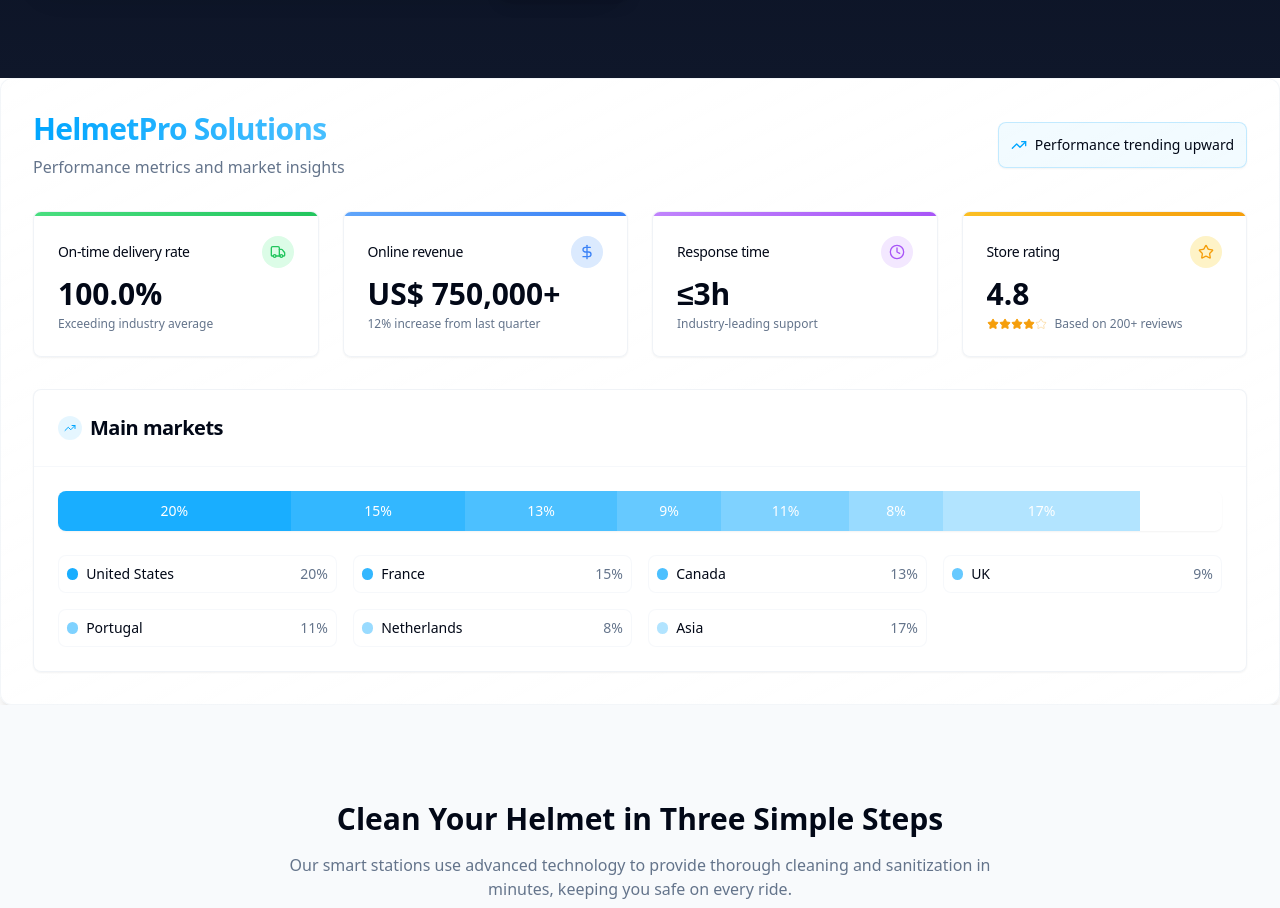
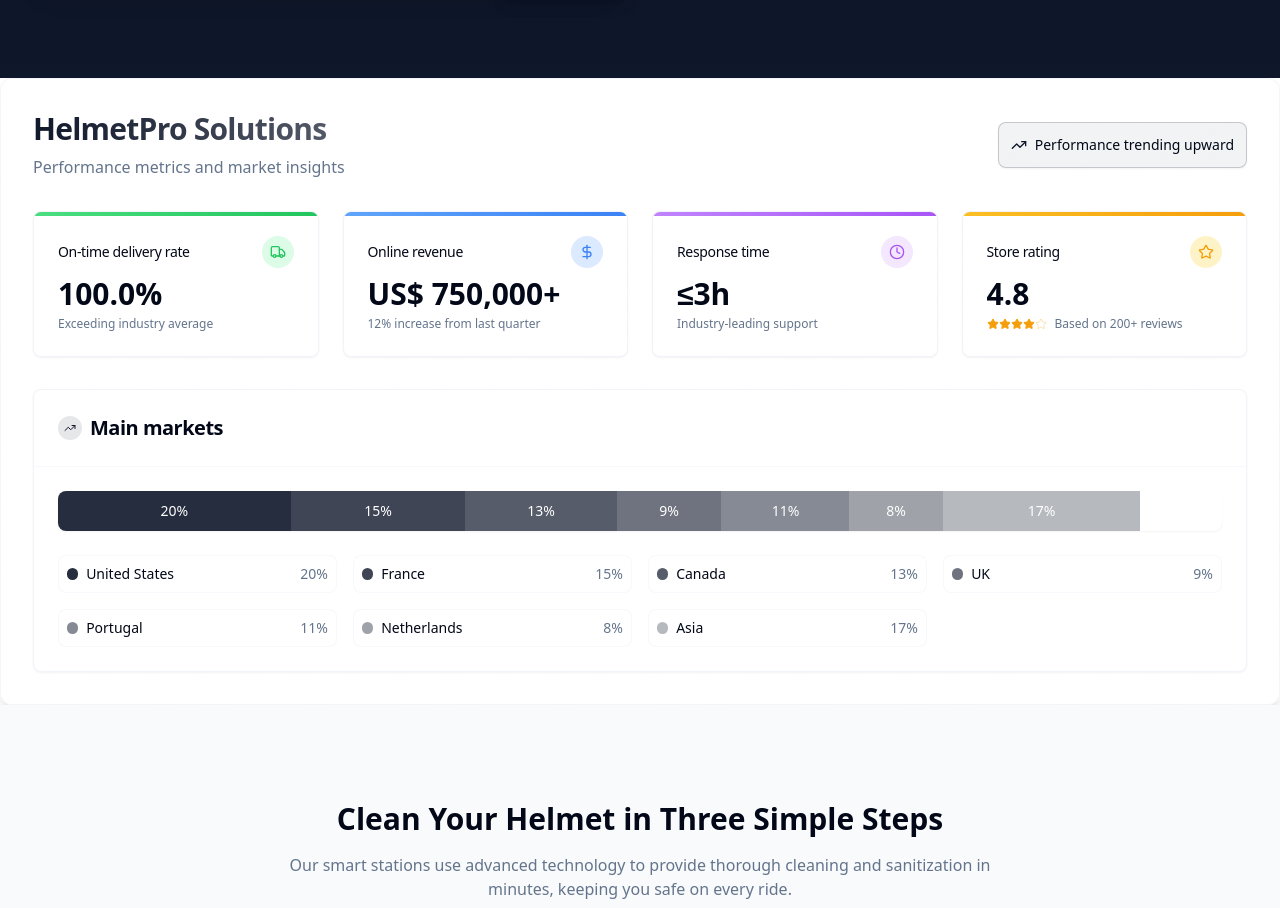
Before and after one commit to CSaguinsin/HelmetPro_ERP_System, a Next.js app: page / in a window 1280 px wide. Shown: the part 1630-2538 px from the top of the page. Built offline with nearby package versions, Linux system fonts and the light colour scheme; no server answers.

Commit message:
packages outdated updated deployment 3

```diff
--- a/src/app/globals.css
+++ b/src/app/globals.css
@@ -115,107 +115,6 @@
   color: white;
 }
 
-
-@tailwind base;
-@tailwind components;
-@tailwind utilities;
-
-@layer base {
-  :root {
-    --background: 0 0% 100%;
-    --foreground: 222.2 84% 4.9%;
-
-    --card: 0 0% 100%;
-    --card-foreground: 222.2 84% 4.9%;
-
-    --popover: 0 0% 100%;
-    --popover-foreground: 222.2 84% 4.9%;
-
-    --primary: 222.2 47.4% 11.2%;
-    --primary-foreground: 210 40% 98%;
-
-    --secondary: 210 40% 96.1%;
-    --secondary-foreground: 222.2 47.4% 11.2%;
-
-    --muted: 210 40% 96.1%;
-    --muted-foreground: 215.4 16.3% 46.9%;
-
-    --accent: 210 40% 96.1%;
-    --accent-foreground: 222.2 47.4% 11.2%;
-
-    --destructive: 0 84.2% 60.2%;
-    --destructive-foreground: 210 40% 98%;
-
-    --border: 214.3 31.8% 91.4%;
-    --input: 214.3 31.8% 91.4%;
-    --ring: 222.2 84% 4.9%;
-
-    --radius: 0.5rem;
-  }
-
-  .dark {
-    --background: 222.2 84% 4.9%;
-    --foreground: 210 40% 98%;
-
-    --card: 222.2 84% 4.9%;
-    --card-foreground: 210 40% 98%;
-
-    --popover: 222.2 84% 4.9%;
-    --popover-foreground: 210 40% 98%;
-
-    --primary: 210 40% 98%;
-    --primary-foreground: 222.2 47.4% 11.2%;
-
-    --secondary: 217.2 32.6% 17.5%;
-    --secondary-foreground: 210 40% 98%;
-
-    --muted: 217.2 32.6% 17.5%;
-    --muted-foreground: 215 20.2% 65.1%;
-
-    --accent: 217.2 32.6% 17.5%;
-    --accent-foreground: 210 40% 98%;
-
-    --destructive: 0 62.8% 30.6%;
-    --destructive-foreground: 210 40% 98%;
-
-    --border: 217.2 32.6% 17.5%;
-    --input: 217.2 32.6% 17.5%;
-    --ring: 212.7 26.8% 83.9%;
-  }
-}
-
-@layer base {
-  * {
-    @apply border-border;
-  }
-  body {
-    @apply bg-background text-foreground;
-  }
-}
-
-/* Custom styles for the carousel */
-.slick-slider,
-.slick-list,
-.slick-track {
-  height: 100%;
-}
-
-.slick-slide > div {
-  height: 100%;
-}
-
-.slick-dots {
-  bottom: 20px;
-}
-
-.slick-dots li button:before {
-  color: white;
-}
-
-.slick-dots li.slick-active button:before {
-  color: white;
-}
-
 /* Modern input styles */
 .modern-input {
   @apply bg-white/10 border-white/20 text-white placeholder-white/50 rounded-lg;
@@ -236,63 +135,3 @@
   transform: translateY(-2px);
   box-shadow: 0 4px 6px rgba(0, 0, 0, 0.1);
 }
-
-@tailwind base;
-@tailwind components;
-@tailwind utilities;
-
-@layer base {
-  :root {
-    --background: 0 0% 100%;
-    --foreground: 222.2 84% 4.9%;
-    --card: 0 0% 100%;
-    --card-foreground: 222.2 84% 4.9%;
-    --popover: 0 0% 100%;
-    --popover-foreground: 222.2 84% 4.9%;
-    --primary: 201 100% 50%;
-    --primary-foreground: 210 40% 98%;
-    --secondary: 210 40% 96.1%;
-    --secondary-foreground: 222.2 47.4% 11.2%;
-    --muted: 210 40% 96.1%;
-    --muted-foreground: 215.4 16.3% 46.9%;
-    --accent: 210 40% 96.1%;
-    --accent-foreground: 222.2 47.4% 11.2%;
-    --destructive: 0 84.2% 60.2%;
-    --destructive-foreground: 210 40% 98%;
-    --border: 214.3 31.8% 91.4%;
-    --input: 214.3 31.8% 91.4%;
-    --ring: 201 100% 50%;
-    --radius: 0.5rem;
-  }
-
-  .dark {
-    --background: 222.2 84% 4.9%;
-    --foreground: 210 40% 98%;
-    --card: 222.2 84% 4.9%;
-    --card-foreground: 210 40% 98%;
-    --popover: 222.2 84% 4.9%;
-    --popover-foreground: 210 40% 98%;
-    --primary: 201 100% 50%;
-    --primary-foreground: 222.2 47.4% 11.2%;
-    --secondary: 217.2 32.6% 17.5%;
-    --secondary-foreground: 210 40% 98%;
-    --muted: 217.2 32.6% 17.5%;
-    --muted-foreground: 215 20.2% 65.1%;
-    --accent: 217.2 32.6% 17.5%;
-    --accent-foreground: 210 40% 98%;
-    --destructive: 0 62.8% 30.6%;
-    --destructive-foreground: 210 40% 98%;
-    --border: 217.2 32.6% 17.5%;
-    --input: 217.2 32.6% 17.5%;
-    --ring: 201 100% 50%;
-  }
-}
-
-@layer base {
-  * {
-    @apply border-border;
-  }
-  body {
-    @apply bg-background text-foreground;
-  }
-}
--- /dev/null
+++ b/tailwind.config.js
@@ -0,0 +1,54 @@
+/** @type {import('tailwindcss').Config} */
+module.exports = {
+  darkMode: ["class"],
+  content: [
+    './src/pages/**/*.{js,ts,jsx,tsx,mdx}',
+    './src/components/**/*.{js,ts,jsx,tsx,mdx}',
+    './src/app/**/*.{js,ts,jsx,tsx,mdx}',
+  ],
+  theme: {
+    extend: {
+      colors: {
+        border: "hsl(var(--border))",
+        input: "hsl(var(--input))",
+        ring: "hsl(var(--ring))",
+        background: "hsl(var(--background))",
+        foreground: "hsl(var(--foreground))",
+        primary: {
+          DEFAULT: "hsl(var(--primary))",
+          foreground: "hsl(var(--primary-foreground))",
+        },
+        secondary: {
+          DEFAULT: "hsl(var(--secondary))",
+          foreground: "hsl(var(--secondary-foreground))",
+        },
+        destructive: {
+          DEFAULT: "hsl(var(--destructive))",
+          foreground: "hsl(var(--destructive-foreground))",
+        },
+        muted: {
+          DEFAULT: "hsl(var(--muted))",
+          foreground: "hsl(var(--muted-foreground))",
+        },
+        accent: {
+          DEFAULT: "hsl(var(--accent))",
+          foreground: "hsl(var(--accent-foreground))",
+        },
+        popover: {
+          DEFAULT: "hsl(var(--popover))",
+          foreground: "hsl(var(--popover-foreground))",
+        },
+        card: {
+          DEFAULT: "hsl(var(--card))",
+          foreground: "hsl(var(--card-foreground))",
+        },
+      },
+      borderRadius: {
+        lg: "var(--radius)",
+        md: "calc(var(--radius) - 2px)",
+        sm: "calc(var(--radius) - 4px)",
+      },
+    },
+  },
+  plugins: [],
+}
```
